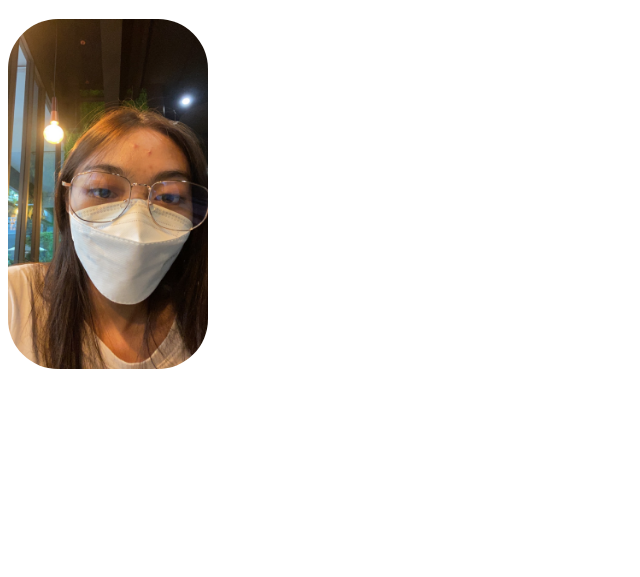
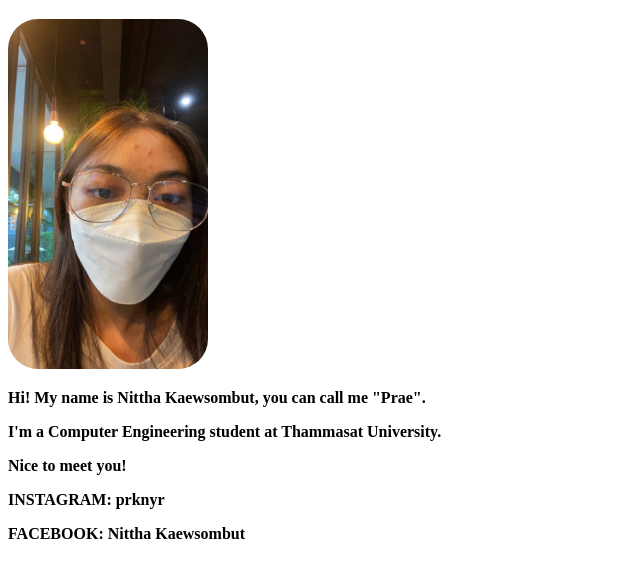
Before and after one commit to 6310611089/6310611089.github.io, a plain HTML site: page index.html in a window 1280 px wide. Shown: the part 61-638 px from the top of the page, without its empty margins (0-640 px from the left). Drawn offline with Linux system fonts and the light colour scheme.

Commit message:
add info

```diff
--- a/index.html
+++ b/index.html
@@ -1,17 +1,22 @@
 <!DOCTYPE html>
 <html>
     <head>
-        <title>Hello</title>
+        <title>Nittha Kaewsombut</title>
         <style>
             img {
                 width: 200px;
                 height: 350px;
-                border-radius: 50px;
+                border-radius: 30px;
             }
         </style>
     </head>
     <body>
         <h1>Hello, world!</h1>
         <img src="img/pear.jpg">
+        <p><strong>Hi! My name is Nittha Kaewsombut, you can call me "Prae".</strong></p>
+        <p><strong>I'm a Computer Engineering student at Thammasat University.</strong></p>
+        <p><strong>Nice to meet you!</strong></p>
+        <P><strong>INSTAGRAM: prknyr</strong></P>
+        <p><strong>FACEBOOK: Nittha Kaewsombut</strong></p>
     </body>
 </html>
```
